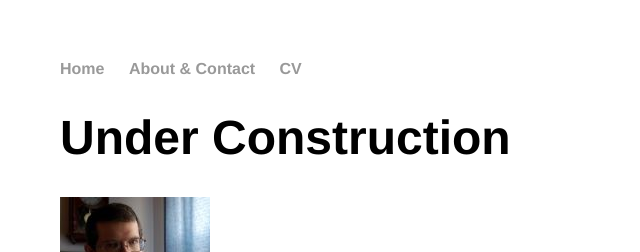
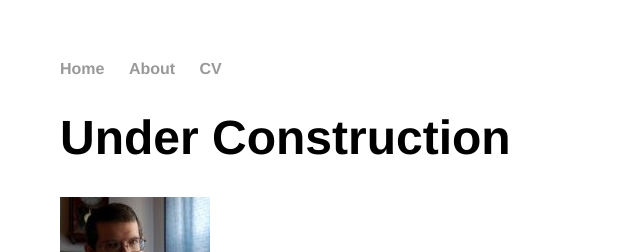
Before and after one commit to jchorton/jchorton.github.io, a Jekyll site: the page built from index.md, in a window 1280 px wide. Shown: the top 252 px of the page, without its empty margins (132-772 px from the left). Built offline with Jekyll 4.4.1, drawn with Linux system fonts in a browser that asks for light colours.

Commit message:
Update default.html

```diff
--- a/_layouts/default.html
+++ b/_layouts/default.html
@@ -9,7 +9,7 @@
 			<nav>
 	    		<ul>
 	        		<li><a href="/">Home</a></li>
-		        	<li><a href="/about">About & Contact</a></li>
+		        	<li><a href="/about">About</a></li>
 	        		<li><a href="/cv">CV</a></li>
 	        		<!-- <li><a href="/blog">Blog</a></li> -->
 	    		</ul>
```
